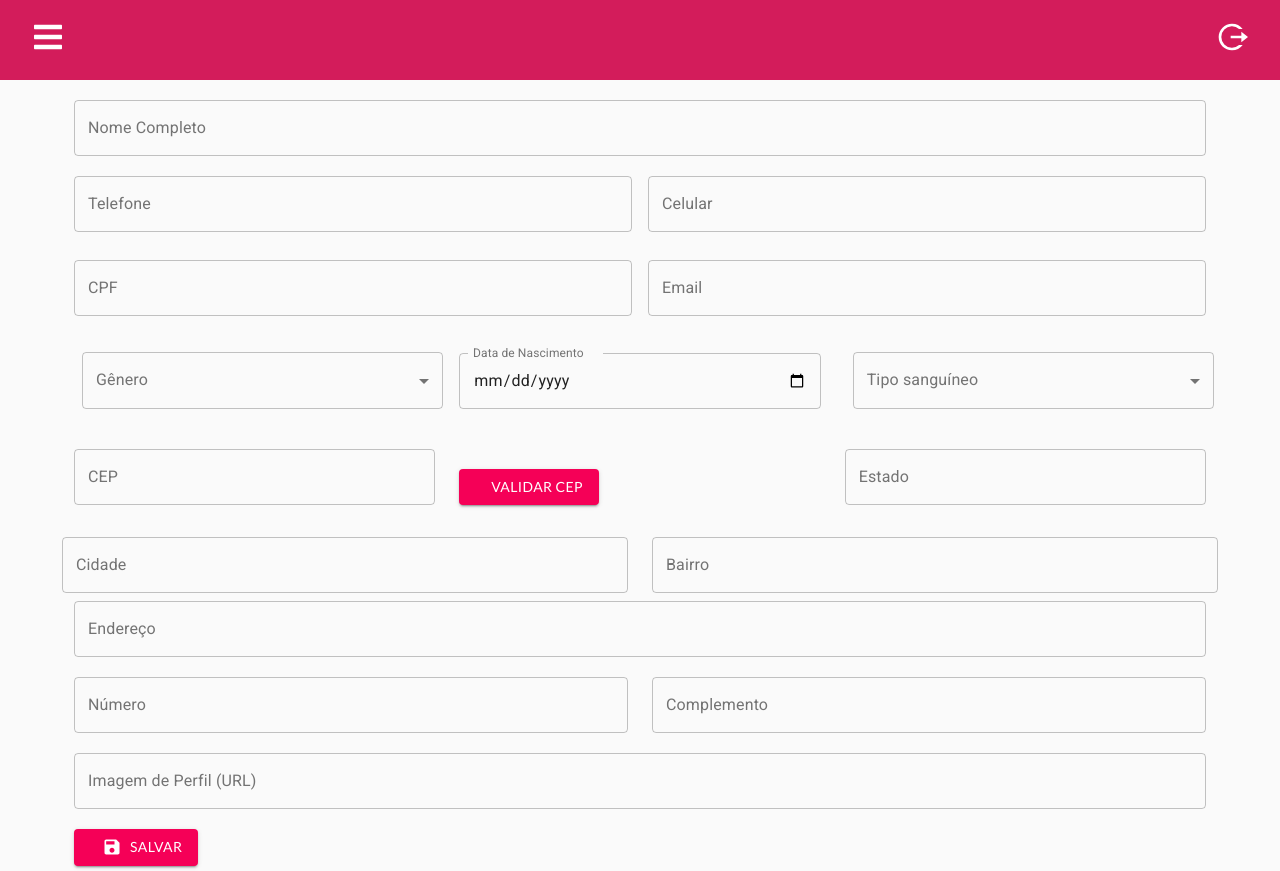
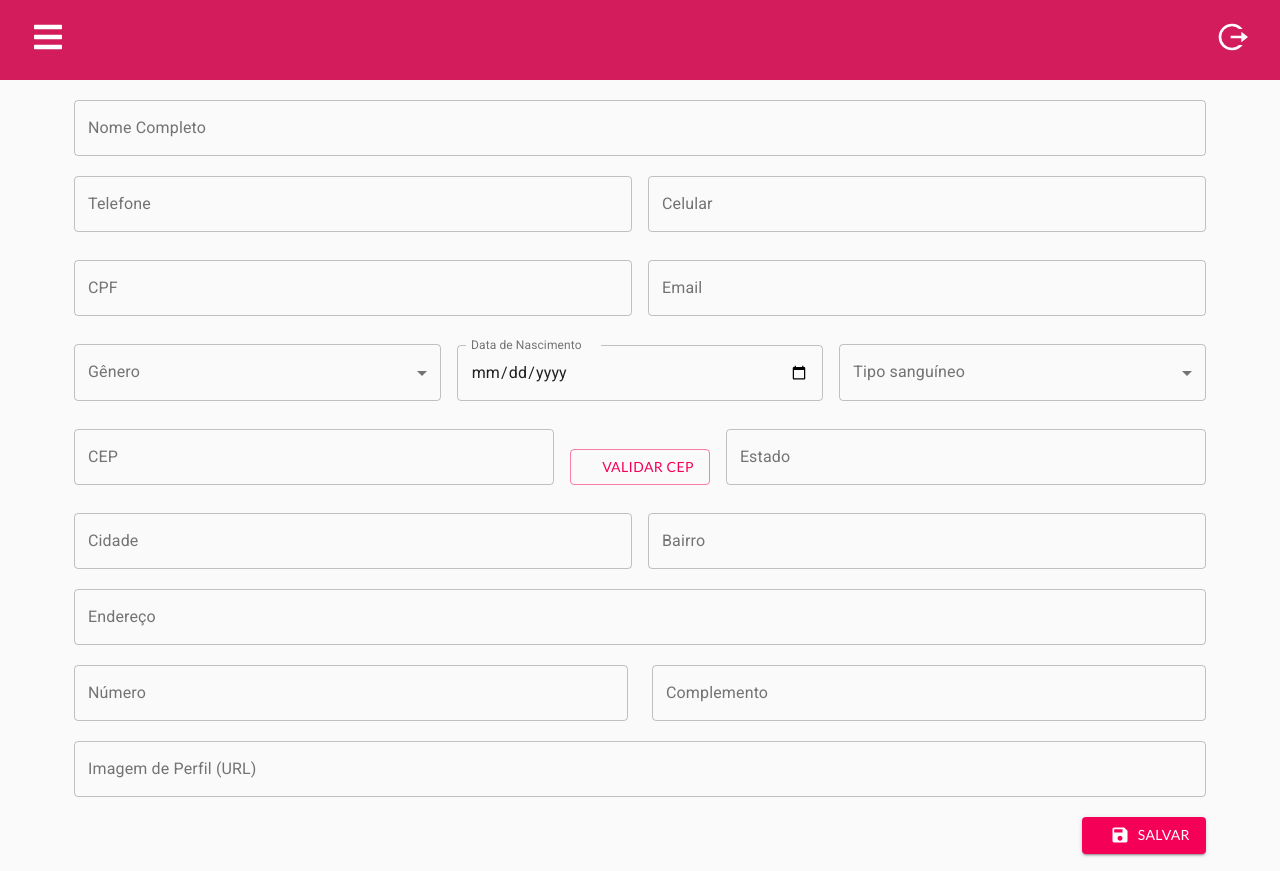
Before and after one commit to afyalabs-1/afya-prontuario-frontend, a React (Create React App) app: page /customerRegistration in a window 1280 px wide. Built offline with nearby package versions, Linux system fonts and the light colour scheme.

Commit message:
💄 Alinhamento do formulário.

```diff
--- a/src/pages/customerRegistration/index.js
+++ b/src/pages/customerRegistration/index.js
@@ -27,7 +27,6 @@ const useStyles = makeStyles((theme) => ({
     marginBottom: 20,
   },
   formControl: {
-    margin: theme.spacing(1),
     minWidth: 150,
   },
 }));
@@ -176,8 +175,9 @@ const CustomerRegistration = () => {
                 />
               </Grid>
             </Grid>
-            <Grid container spacing={3} alignItems="center" justify="center">
-              <Grid item xs={4}>
+
+            <Grid container spacing={2} alignItems="center">
+              <Grid item xs>
                 <FormControl
                   variant="outlined"
                   fullWidth={true}
@@ -200,7 +200,7 @@ const CustomerRegistration = () => {
                   </Select>
                 </FormControl>
               </Grid>
-              <Grid item xs={4}>
+              <Grid item xs>
                 <TextField
                   id="birthDate"
                   label="Data de Nascimento"
@@ -216,7 +216,7 @@ const CustomerRegistration = () => {
                   onChange={(e) => setBirthDate(e.target.value)}
                 />
               </Grid>
-              <Grid item xs={4}>
+              <Grid item xs>
                 <FormControl
                   variant="outlined"
                   fullWidth={true}
@@ -244,8 +244,9 @@ const CustomerRegistration = () => {
                 </FormControl>
               </Grid>
             </Grid>
-            <Grid container spacing={3} alignItems="center">
-              <Grid item xs={4}>
+
+            <Grid container spacing={2} alignItems="center" justify="center">
+              <Grid item xs>
                 <TextField
                   id="cep"
                   label="CEP"
@@ -257,9 +258,9 @@ const CustomerRegistration = () => {
                   onChange={(e) => setCep(e.target.value)}
                 />
               </Grid>
-              <Grid item xs>
+              <Grid item xs={false}>
                 <Button
-                  variant="contained"
+                  variant="outlined"
                   color="secondary"
                   onClick={() => {
                     cepValidationApi();
@@ -269,7 +270,7 @@ const CustomerRegistration = () => {
                   Validar CEP
                 </Button>
               </Grid>
-              <Grid item xs={4}>
+              <Grid item xs>
                 <TextField
                   id="state"
                   label="Estado"
@@ -280,7 +281,9 @@ const CustomerRegistration = () => {
                   value={state}
                 />
               </Grid>
-              <Grid container spacing={3} alignItems="center">
+            </Grid>
+
+            <Grid container spacing={2} alignItems="center">
               <Grid item xs>
                 <TextField
                   id="city"
@@ -304,7 +307,7 @@ const CustomerRegistration = () => {
                 />
               </Grid>
             </Grid>
-            </Grid>
+
             <TextField
               id="adress"
               label="Endereço"
@@ -350,8 +353,8 @@ const CustomerRegistration = () => {
               value={avatar}
               onChange={(e) => setAvatar(e.target.value)}
             />
-            <Grid container alignItems="center">
-              <Grid item xs={12}>
+            <Grid container alignItems="center" justify="flex-end">
+              <Grid item xs={false}>
                 <Button
                   variant="contained"
                   color="secondary"
```
Lines whose indentation alone changed are shown as unchanged.
